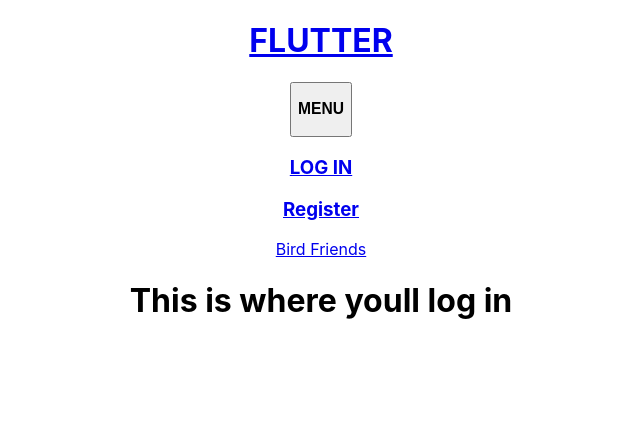
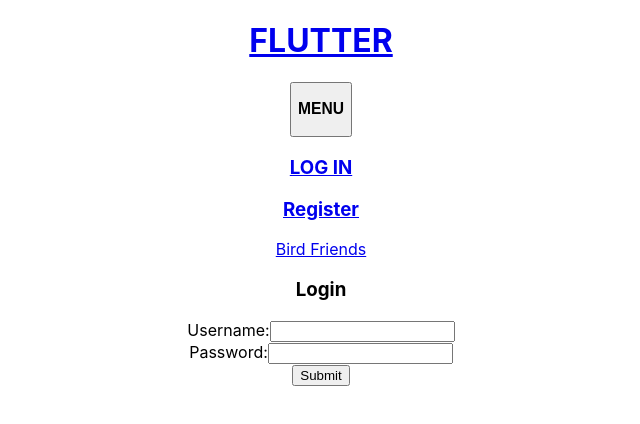
Before and after one commit to StrangerLs/Flutter, a React (Create React App) app in the folder client/: page /login in a window 1280 px wide. Shown: the top 424 px of the page, without its empty margins (319-959 px from the left). Built offline with nearby package versions, Linux system fonts and the light colour scheme.

Commit message:
sign in screen

```diff
--- a/client/src/Screens/SignIn/SignIn.jsx
+++ b/client/src/Screens/SignIn/SignIn.jsx
@@ -1,10 +1,51 @@
 import React from 'react'
+import { useState } from 'react';
+import {Link} from 'react-router-dom'
 
 
-export default function SignIn() {
+export default function SignIn(props) {
+  const [formData, setFormData] = useState({
+    username: '',
+    password: ''
+  })
+  const { username, password } = formData;
+  const {handleLogin} = props;
+
+  const handleChange = (e) => {
+    const { name, value } = e.target;
+    setFormData(prevState => ({
+      ...prevState,
+      [name]: value
+    }))
+  }
+
   return (
-    <div>
-      <h1>This is where youll log in</h1>
-    </div>
+    <form onSubmit={(e) => {
+      e.preventDefault();
+      handleLogin(formData)
+    }}>
+      <h3>Login</h3>
+      <label>
+        Username:
+        <input
+          type='text'
+          name='username'
+          value={username}
+          onChange={handleChange}
+        />
+      </label>
+      <br />
+      <label>
+        Password:
+        <input
+          type='password'
+          name='password'
+          value={password}
+          onChange={handleChange}
+        />
+      </label>
+      <br />
+      <button>Submit</button>
+    </form>
   )
 }
```
